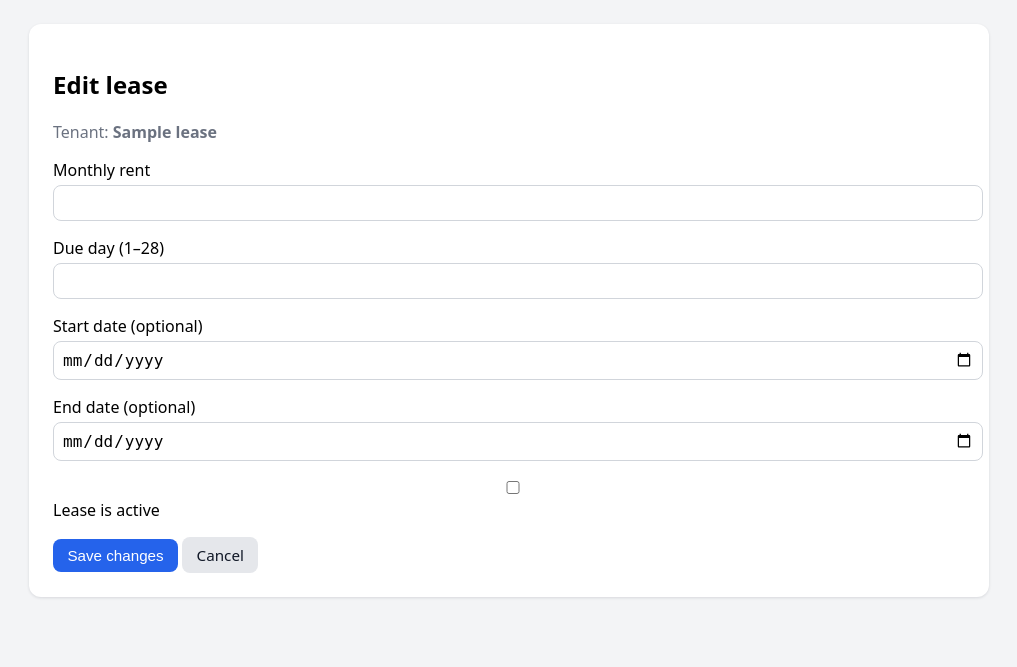
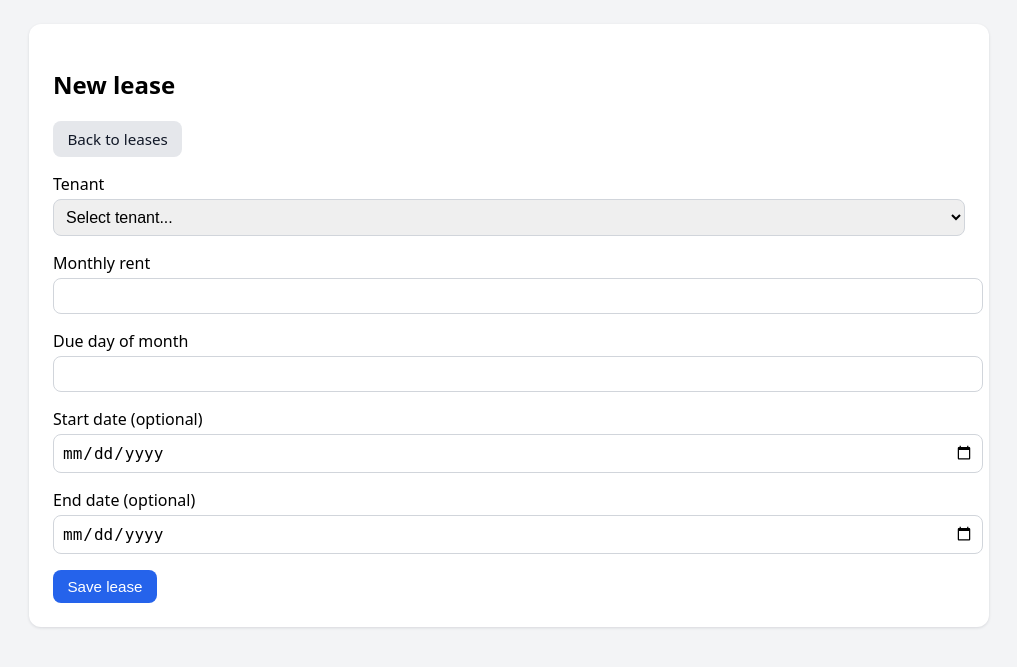
Before and after one commit to MrCakeguy123/tenant-landlord-app, a Flask app: template templates/landlord_lease_form.html in a window 1280 px wide. Shown: the part 44-711 px from the top of the page, without its empty margins (131-1148 px from the left). Run offline with Flask 3, Linux system fonts and the light colour scheme; the template is opened without the code that fills it: most values are stand-ins (such as "Sample title", 1, 10 or a date in 2020).

Commit message:
Refactor landlord lease form for new lease creation

```diff
--- a/templates/landlord_lease_form.html
+++ b/templates/landlord_lease_form.html
@@ -1,61 +1,45 @@
 {% extends "base.html" %}
 {% block content %}
   <section class="card">
-    {% if lease %}
-      <h1>Edit lease</h1>
-      <p class="subtitle">
-        Tenant:
-        <strong>{{ lease.tenant_name or lease.tenant_username }}</strong>
+    <h1>New lease</h1>
+    <p>
+      <a class="button" href="{{ url_for('landlord_leases') }}">Back to leases</a>
     </p>
-    {% else %}
-      <h1>New lease</h1>
-    {% endif %}
 
-    <form method="post" class="form">
-      {% if not lease %}
+    <form method="post" action="{{ url_for('landlord_new_lease') }}" class="form">
       <label>
         Tenant
         <select name="tenant_id" required>
-            <option value="">Select tenant</option>
+          <option value="">Select tenant...</option>
           {% for t in tenants %}
-              <option value="{{ t.id }}">{{ t.full_name or t.username }} ({{ t.username }})</option>
+            <option value="{{ t.id }}">
+              {{ t.full_name or t.username }}
+            </option>
           {% endfor %}
         </select>
       </label>
-      {% endif %}
 
       <label>
         Monthly rent
-        <input type="number" step="0.01" name="monthly_rent"
-               value="{{ lease.monthly_rent if lease else '' }}" required>
+        <input type="number" step="0.01" name="monthly_rent" required>
       </label>
 
       <label>
-        Due day (1–28)
-        <input type="number" name="due_day"
-               value="{{ lease.due_day if lease else '1' }}" min="1" max="28" required>
+        Due day of month
+        <input type="number" name="due_day" min="1" max="31" required>
       </label>
 
       <label>
         Start date (optional)
-        <input type="date" name="start_date" value="{{ lease.start_date if lease and lease.start_date else '' }}">
+        <input type="date" name="start_date">
       </label>
 
       <label>
         End date (optional)
-        <input type="date" name="end_date" value="{{ lease.end_date if lease and lease.end_date else '' }}">
+        <input type="date" name="end_date">
       </label>
 
-      <label>
-        <input type="checkbox" name="is_active"
-               {% if lease is none or lease.is_active %}checked{% endif %}>
-        Lease is active
-      </label>
-
-      <button class="button primary" type="submit">
-        {% if lease %}Save changes{% else %}Create lease{% endif %}
-      </button>
-      <a class="button" href="{{ url_for('landlord_leases') }}">Cancel</a>
+      <button class="button primary" type="submit">Save lease</button>
     </form>
   </section>
 {% endblock %}
```
Lines whose indentation alone changed are shown as unchanged.
